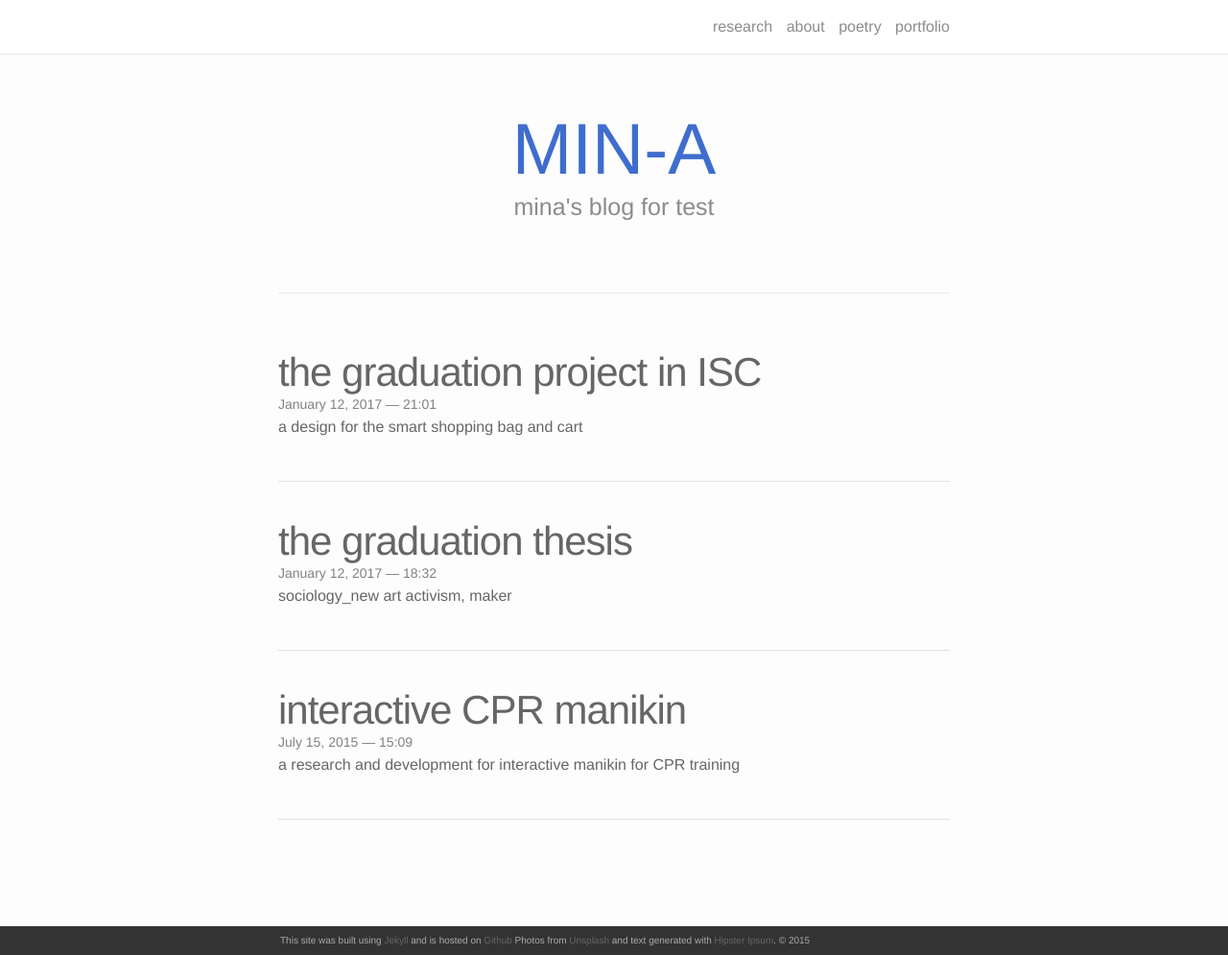
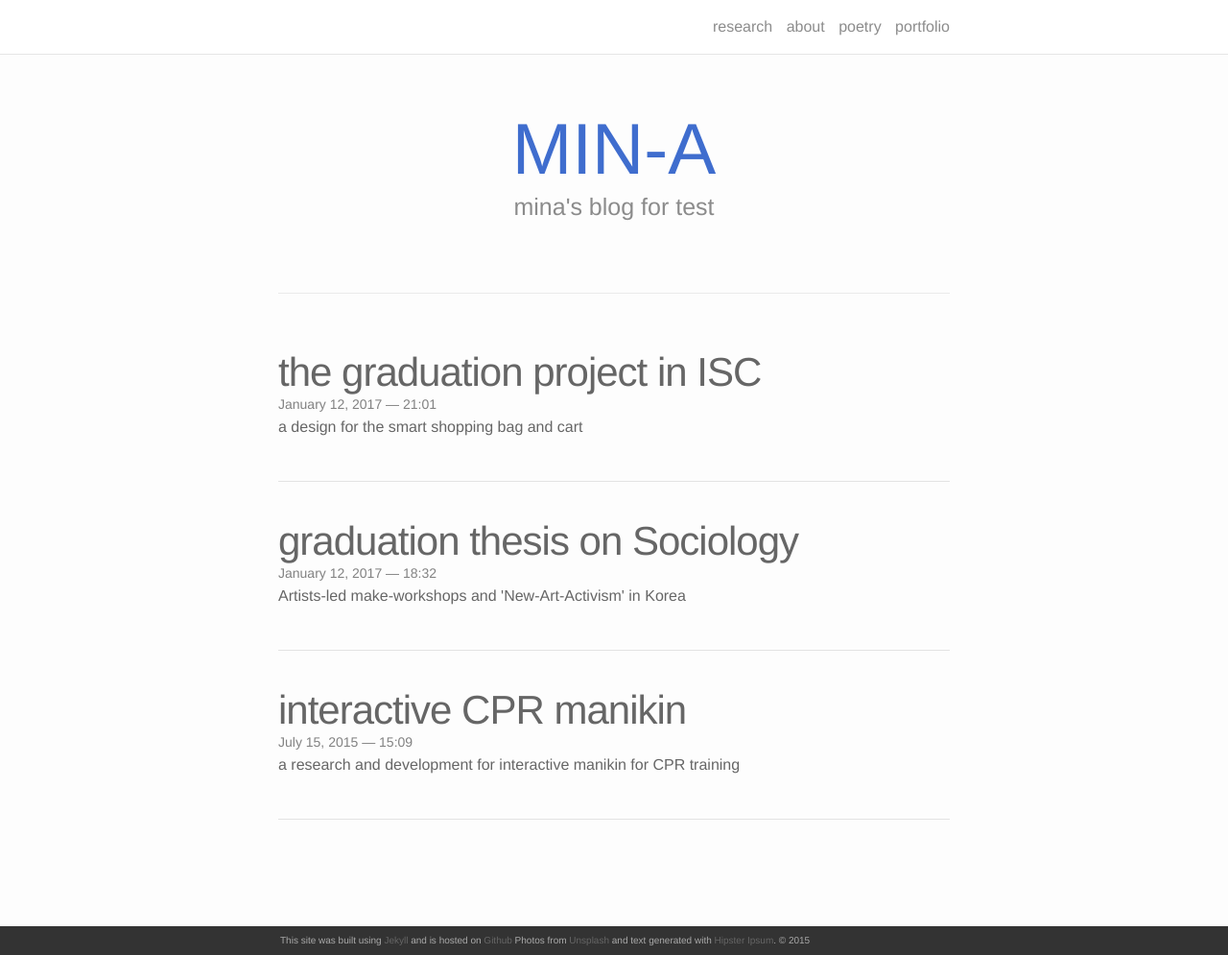
Before and after one commit to lucid2713/lucid2713.github.io, a Jekyll site: the page built from index.html, in a window 1280 px wide and 995 px high. Shown: the whole window at 96% size. Built offline with Jekyll 4.4.1, drawn with Linux system fonts in a browser that asks for light colours; nearby versions of some CDN libraries; the list of posts is cut into pages by our own code.

Commit message:
Update 2015-03-15-title.markdown

```diff
--- a/_posts/2015-03-15-title.markdown
+++ b/_posts/2015-03-15-title.markdown
@@ -1,8 +1,8 @@
 ---
 layout: post
-title:  the graduation thesis
+title:  graduation thesis on Sociology
 date:   2017-01-12 18:32:00
-description: sociology_new art activism, maker
+description: Artists-led make-workshops and 'New-Art-Activism' in Korea
 ---
 Jean shorts raw denim Vice normcore, art party High Life PBR skateboard stumptown vinyl kitsch. Four loko meh 8-bit, tousled banh mi tilde forage Schlitz dreamcatcher twee 3 wolf moon. Chambray asymmetrical paleo salvia, sartorial umami four loko master cleanse drinking vinegar brunch. <a href="https://www.pinterest.com" target="blank">Pinterest</a> DIY authentic Schlitz, hoodie Intelligentsia butcher trust fund brunch shabby chic Kickstarter forage flexitarian. Direct trade <a href="https://en.wikipedia.org/wiki/Cold-pressed_juice" target="blank">cold-pressed</a> meggings stumptown plaid, pop-up taxidermy. Hoodie XOXO fingerstache scenester Echo Park. Plaid ugh Wes Anderson, freegan pug selvage fanny pack leggings pickled food truck DIY irony Banksy.
 
```
